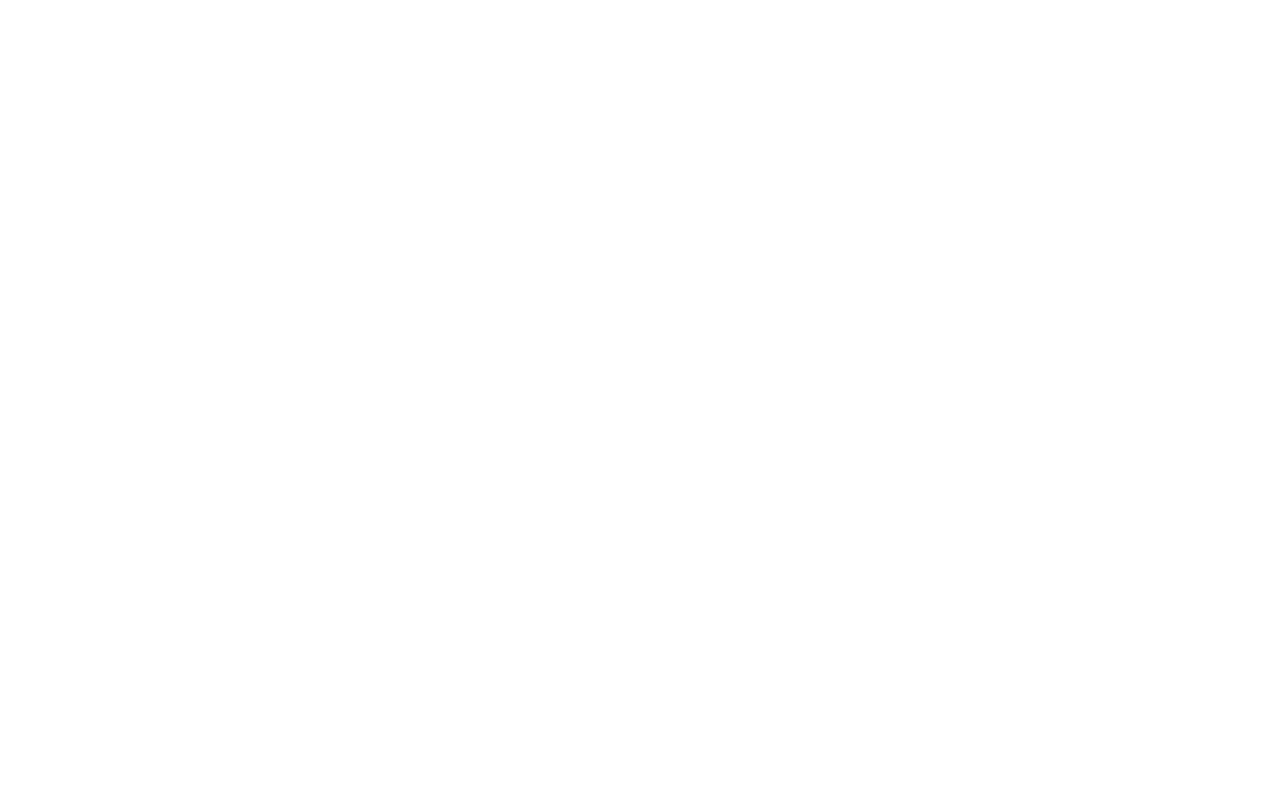
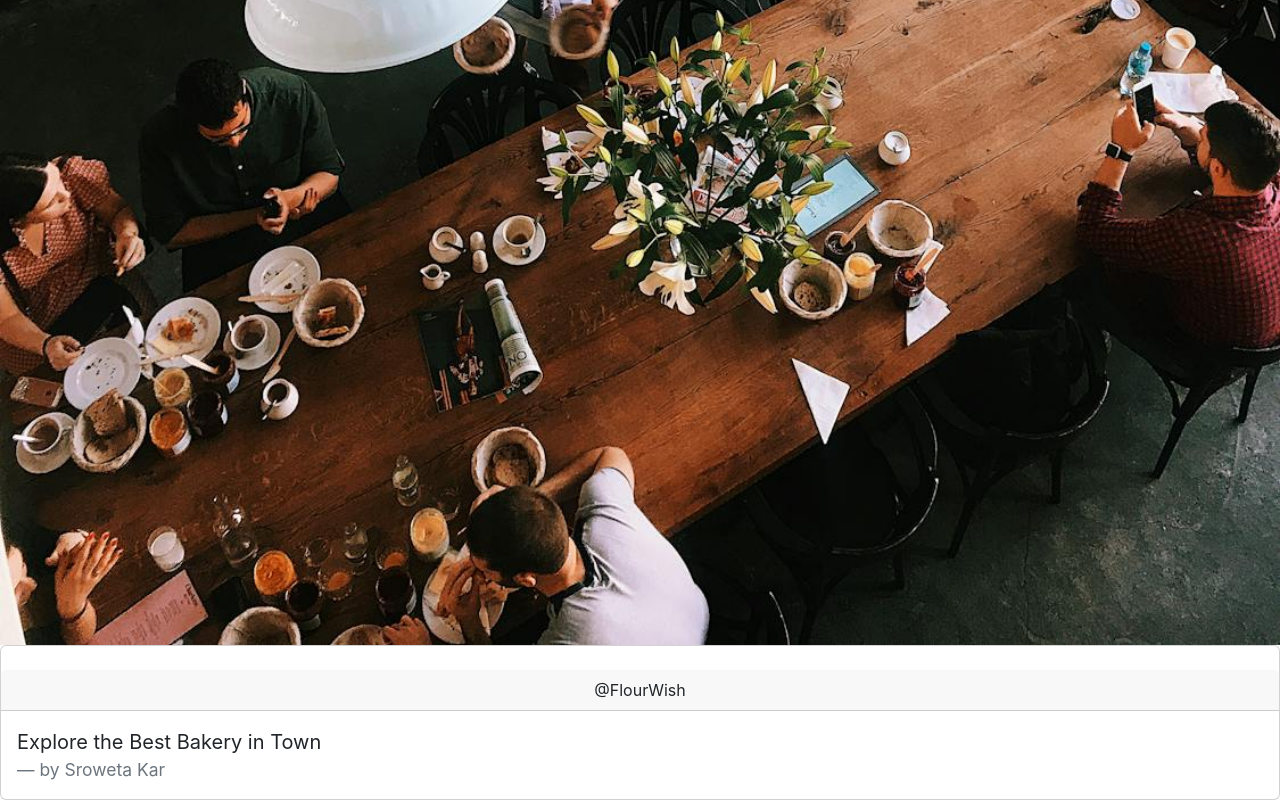
Before and after one commit to itsmesroy/my_kart, a React (Create React App) app: page / in a window 1280 px wide. Shown: the part 1118-1918 px from the top of the page. Before the commit the page ends 800 px from the top, so only its background shows below. Built offline with nearby package versions, Linux system fonts and the light colour scheme.

Commit message:
Created navbar, body and footer

```diff
--- a/src/App.js
+++ b/src/App.js
@@ -1,11 +1,34 @@
 import logo from './logo.svg';
 import './App.css';
 import NavBar from './components/NavBar';
+import Products from './components/Products';
+import Bodyimg from './components/body';
+import Footer from './components/Footer';
+
 
 function App() {
+  const product=[{
+    price: 9999,
+    name: "Iphone",
+    quantity: 4,
+  },
+  {
+    price: 999,
+    name: "Redmi",
+    quantity: 22,
+  },
+  {
+    price: 9999,
+    name: "Realme",
+    quantity: 5,
+  }
+    ]
   return (
     <>
    <NavBar/>
+   <Products product={product}/>
+   <Bodyimg/>
+   <Footer/>
     </>
 
   );
--- a/src/components/Footer.js
+++ b/src/components/Footer.js
@@ -0,0 +1,24 @@
+import React from 'react'
+
+class Footer extends React.Component {
+    state = {  }
+    render() {
+        return (
+<div className="card">
+  <div className="card-header text-center mt-4">@FlourWish</div>
+  <div className="card-body">
+    <blockquote className="blockquote mb-0">
+      <p>Explore the Best Bakery in Town</p>
+      <footer className="blockquote-footer">
+        by Sroweta Kar
+      </footer>
+    </blockquote>
+  </div>
+</div>
+
+
+        );
+    }
+}
+
+export default Footer;
--- a/src/components/Products.js
+++ b/src/components/Products.js
@@ -0,0 +1,11 @@
+import React from 'react'
+
+
+export default function Products({props}) {
+  console.log(props)
+  return (
+    <div>
+
+    </div>
+  )
+}
--- /dev/null
+++ b/src/components/body.css
@@ -0,0 +1,19 @@
+/* Rectangle Image */
+.rectangle-img {
+    width: 900px; /* Adjust to desired rectangle width */
+    height: 200px; /*Adjust to desired rectangle height */
+    object-fit: cover; /* Makes the image fill the rectangle while preserving its aspect ratio */
+    cursor: pointer;
+    transition: transform 0.3s ease-in-out; /* Smooth transition */
+  }
+
+  /* Modal Image for Fullscreen */
+  .fullscreen-img {
+
+    width: 100%; /* Full viewport width */
+    height:auto; /* Full viewport height */
+    object-fit:contain; /* Preserve aspect ratio */
+
+    /* background-color: rgba(0, 0, 0, 0.9); Dark background for modal effect */
+    cursor: pointer;
+  }
--- /dev/null
+++ b/src/components/body.js
@@ -0,0 +1,25 @@
+import React, {useState} from 'react'
+import './body.css'
+
+
+export default function Bodyimg() {
+    // State to track whether the image is enlarged
+    const [isFullscreen, setIsFullscreen] = useState(false);
+
+
+    // Function to toggle fullscreen on and off
+    const toggleFullscreen = () => {
+        setIsFullscreen(!isFullscreen);
+    };
+
+    return (
+        <>
+            <img
+                src='/pexels-photo-2253643.jpeg'
+                alt='bakery'
+                className='fullscreen-img'
+                onClick={toggleFullscreen} // Toggle fullscreen on click
+            />
+        </>
+    );
+}
```
Also changed, not shown: public/pexels-photo-2253643.jpeg (added).
